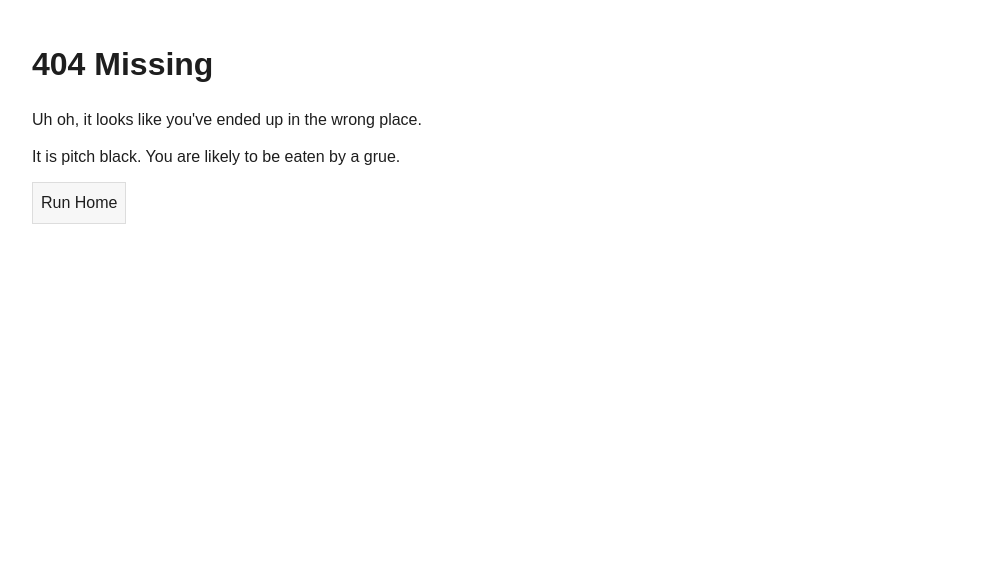
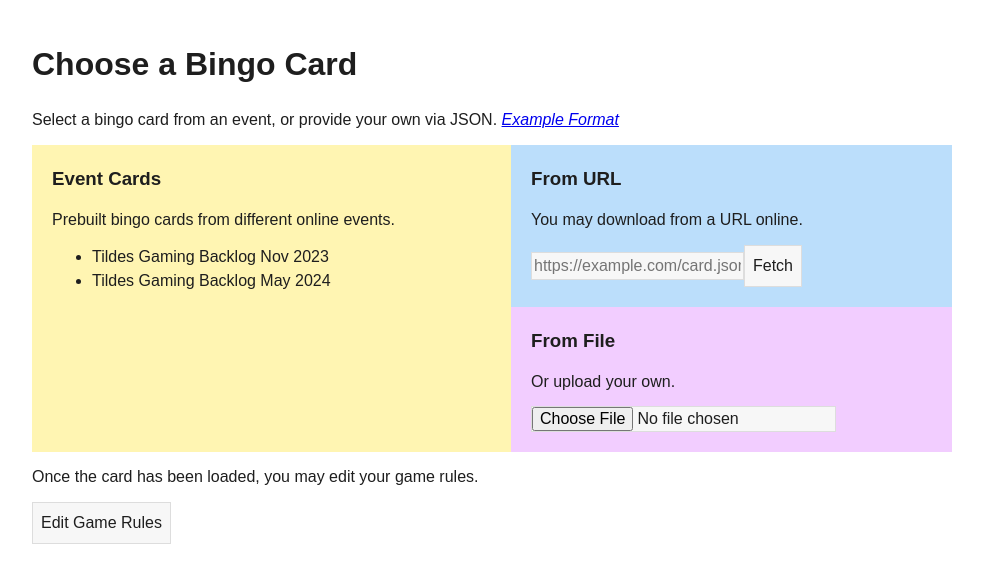
Before and after one commit to WesCook/BacklogBingo, a Vue app: page /#/card in a window 1280 px wide. Before the commit this address had no page. Shown: the top 582 px of the page, without its empty margins (148-1131 px from the left). Built offline with nearby package versions, Linux system fonts and the light colour scheme.

Commit message:
Page skeleton for categories selection

```diff
--- /dev/null
+++ b/src/components/CategoriesList.vue
@@ -0,0 +1,26 @@
+<script setup>
+	defineProps({
+		categories: {
+			type: Array,
+			default: () => []
+		}
+	});
+</script>
+
+<template>
+	<ul>
+		<li
+			v-for="category in categories"
+			:key="category.id"
+		>
+			<label>
+				<input
+					:id="category.id"
+					type="checkbox"
+					checked="checked"
+				>
+				<span>{{ category.value }}</span>
+			</label>
+		</li>
+	</ul>
+</template>
--- a/src/components/GameRulesCustom.vue
+++ b/src/components/GameRulesCustom.vue
@@ -140,7 +140,6 @@
 					"gr-title"
 					"gr-desc"
 					"gr-input";
-				grid-template-columns: 1fr;
 				row-gap: 8px;
 			}
 		}
--- a/src/composables/gamerules.js
+++ b/src/composables/gamerules.js
@@ -77,7 +77,7 @@ export function useGameRules() {
 			// Looks good, update internal state
 			const gamerulesObj = JSON.parse(gamerulesJSON);
 			Object.entries(gamerulesObj).forEach(([key, value]) => {
-				gamerules[key] = value; // Mutate ref to avoid losing reactivity
+				gamerules[key] = value; // Mutate values to avoid losing reactivity
 			});
 		} else {
 			// Looks bad, set defaults
--- /dev/null
+++ b/src/pages/ChooseCard.vue
@@ -0,0 +1,92 @@
+<script setup>
+	// This file should source the JSON (from wherever), update the local store, and move us to the next page.
+</script>
+
+<template>
+	<h1>Choose a Bingo Card</h1>
+	<p>
+		Select a bingo card from an event, or provide your own via JSON.
+		<em>
+			<a
+				href="https://github.com/WesCook/BacklogBingo/tree/main/public/categories/tildes-gaming-nov-2023.json"
+				target="_blank"
+			>Example Format</a>
+		</em>
+	</p>
+
+	<div class="card-wrapper">
+		<div class="card-event">
+			<h3>Event Cards</h3>
+			<p>Prebuilt bingo cards from different online events.</p>
+			<ul>
+				<li>Tildes Gaming Backlog Nov 2023</li>
+				<li>Tildes Gaming Backlog May 2024</li>
+			</ul>
+		</div>
+
+		<div class="card-url">
+			<h3>From URL</h3>
+			<p>You may download from a URL online.</p>
+			<form>
+				<input
+					type="text"
+					placeholder="https://example.com/card.json"
+				>
+				<button>Fetch</button>
+			</form>
+		</div>
+
+		<div class="card-file">
+			<h3>From File</h3>
+			<p>Or upload your own.</p>
+			<form>
+				<input
+					type="file"
+				>
+			</form>
+		</div>
+	</div>
+
+	<p>Once the card has been loaded, you may edit your game rules.</p>
+	<RouterLink to="gamerules">
+		<button>Edit Game Rules</button>
+	</RouterLink>
+</template>
+
+<style scoped>
+	/* Layout */
+	.card-wrapper {
+		display: grid;
+		grid-template-areas:
+			"card-event card-url"
+			"card-event card-file";
+		& > div {
+			padding: 20px;
+		}
+	}
+
+	/* Column view on mobile */
+	@media (max-width: 700px) {
+		.card-wrapper {
+			grid-template-areas:
+				"card-event"
+				"card-url"
+				"card-file";
+			row-gap: 1em;
+		}
+	}
+
+	/* Individual options */
+	.card-event {
+		grid-area: card-event;
+		background-color: var(--tone1);
+	}
+	.card-url {
+		grid-area: card-url;
+		background-color: var(--tone3);
+	}
+	.card-file {
+		grid-area: card-file;
+		background-color: var(--tone2);
+	}
+</style>
--- /dev/null
+++ b/src/pages/FilterCategories.vue
@@ -0,0 +1,31 @@
+<script setup>
+	import { ref } from 'vue';
+
+	import CategoriesList from '../components/CategoriesList.vue';
+
+	const minCategories = ref(0);
+	const currentCount = ref(0);
+</script>
+
+<template>
+	<h1>Categories</h1>
+
+	<p>Now select the categories you wish to populate your bingo card with.  These will be chosen at random from the list below.  Please uncheck any that you don't believe are possible for you to complete.</p>
+	<p>You need to select at least <span>{{ minCategories }}</span> categories for a full Bingo card.</p>
+
+	<CategoriesList />
+
+	<p>These categories cannot be changed once your card is generated.</p>
+	<p>Your card will be saved locally, and no data is stored online.  Please do not delete browser data to avoid data loss.</p>
+
+	<button>Generate Card</button>
+	<span class="required-tally"><span>{{ currentCount }}</span> of <span>{{ minCategories }}</span> required</span>
+</template>
+
+<style scoped>
+	.required-tally {
+		color: grey;
+		font-size: 0.8em;
+		margin-left: 10px;
+	}
+</style>
--- a/src/pages/GameRules.vue
+++ b/src/pages/GameRules.vue
@@ -26,7 +26,10 @@
 	<GameRulesCustom :is-custom="(gamemodeRadio === 'custom')" />
 
 	<p>When you're ready, move to the next step to select your categories. Except for grid size, these settings can be changed later.</p>
-	<button class="btn">Select Categories</button>
+
+	<RouterLink to="categories">
+		<button class="btn">Select Categories</button>
+	</RouterLink>
 </template>
 
 <style scoped>
--- a/src/pages/HomePage.vue
+++ b/src/pages/HomePage.vue
@@ -1,5 +1,5 @@
 <template>
 	<h1>Home</h1>
 	<p>Welcome home.</p>
-	<RouterLink to="/gamerules">Select game rules</RouterLink>
+	<RouterLink to="/card">Select bingo card</RouterLink>
 </template>
--- a/src/router.js
+++ b/src/router.js
@@ -1,12 +1,16 @@
 import { createRouter, createWebHashHistory } from 'vue-router';
 
 import HomePage from './pages/HomePage.vue';
+import ChooseCard from './pages/ChooseCard.vue';
 import GameRules from './pages/GameRules.vue';
+import FilterCategories from './pages/FilterCategories.vue';
 import NotFound from './pages/NotFound.vue';
 
 const routes = [
 	{ path: '/', component: HomePage },
+	{ path: '/card', component: ChooseCard },
 	{ path: '/gamerules', component: GameRules },
+	{ path: '/categories', component: FilterCategories },
 	{ path: '/:pathMatch(.*)*', component: NotFound }
 ];
 
```
Also changed, not shown: public/categories/tildes-gaming-nov-2023.json (added, +79 -0 lines), src/composables/categories.js (added, +15 -0 lines).
